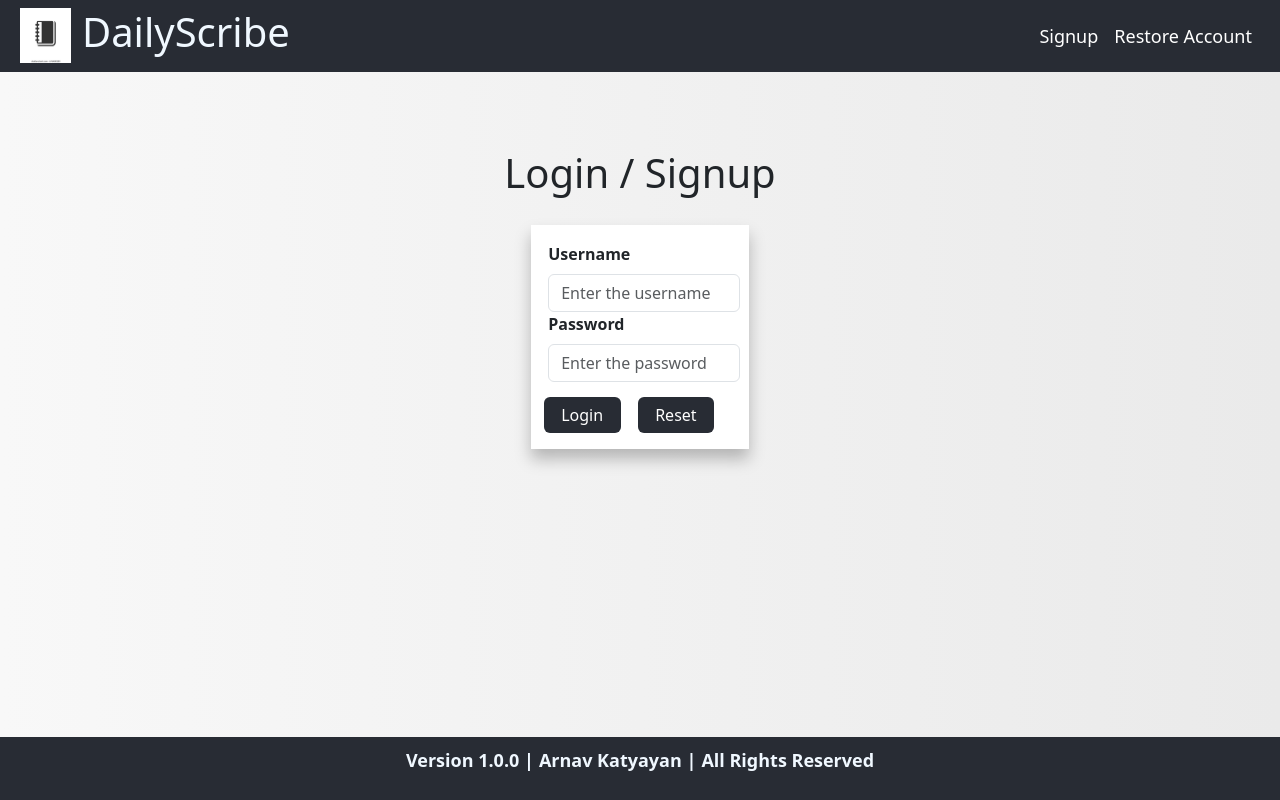
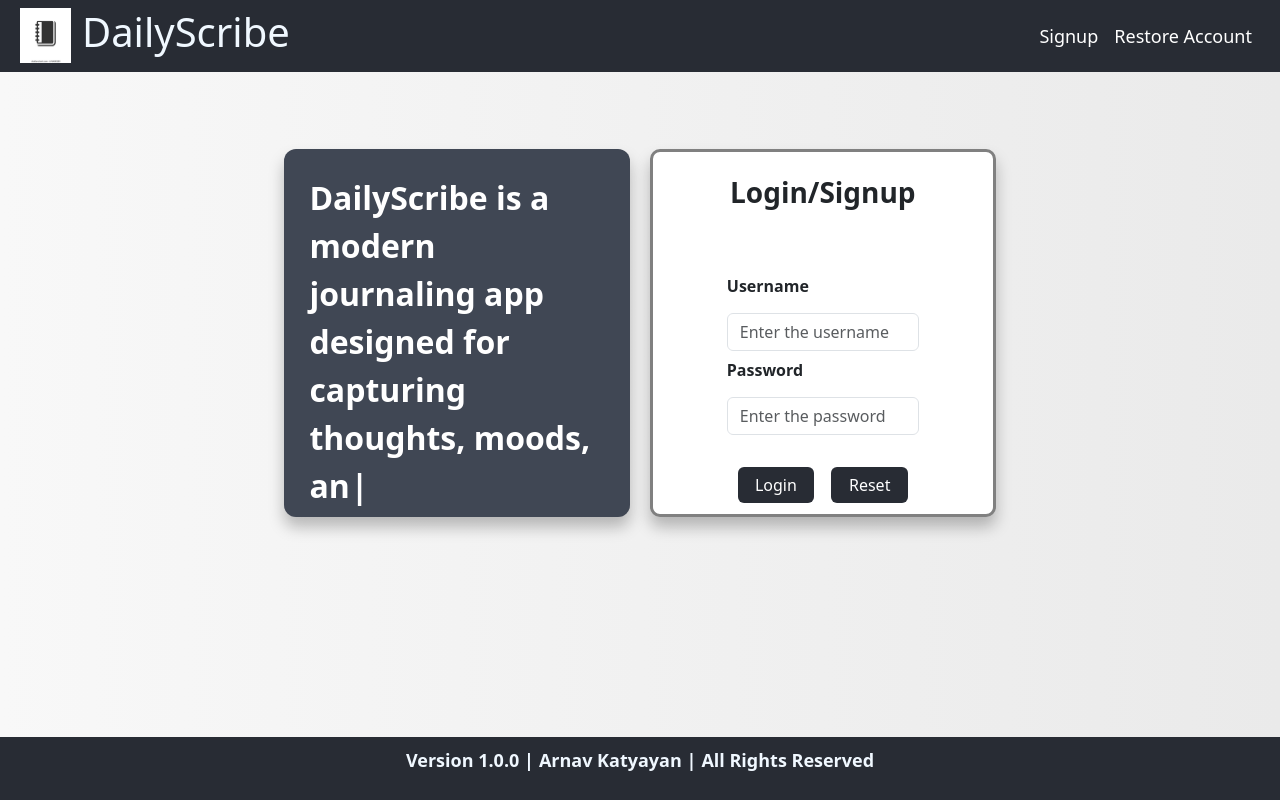
Before and after one commit to arnavkatyayan/DailyScribe, a React (Create React App) app in the folder DailyScribeNotesFE/dailyscribenotesfrontend/: page /login in a window 1280 px wide. Built offline with nearby package versions, Linux system fonts and the light colour scheme.

Commit message:
Login page UI improvements

```diff
--- a/DailyScribeNotesFE/dailyscribenotesfrontend/src/App.css
+++ b/DailyScribeNotesFE/dailyscribenotesfrontend/src/App.css
@@ -43,11 +43,8 @@ body {
 .login-page {
   display: flex;
   align-items: center;
-  flex-direction: column;
   gap:20px;
   justify-content: center;
-  /* height:100vh;
-  width:50vh; */
   position: relative;
   top:6vw;
 }
@@ -421,3 +418,42 @@ body {
 .btn-grps-export {
   top:33px;
 }
+.intro-page {
+  height: 46vh;
+  width: 27vw;
+  border: none;
+  box-shadow: 0px 10px 15px rgba(0, 0, 0, 0.25);
+  border-radius: 12px;
+  background-color: #404754;
+  color: white;
+  padding: 25px;
+  font-size: xx-large;
+  font-weight: 900;
+}
+.syncing-dimensions {
+  height: 46vh;
+  width: 27vw;
+  display: flex;
+  align-items: center;
+  justify-content: center;
+  position: relative;
+  border-radius: 10px;
+  border: 3px solid grey;
+}
+.login-form {
+  position: absolute;
+  top: 74px;
+  display: flex;
+  flex-direction: column;
+  gap: 7px;
+}
+.login-btns {
+  right:0px;
+  top:25px;
+}
+.login-title {
+  text-align: center;
+  top: -50px;
+  position: relative;
+  font-weight: 700;
+}
--- a/DailyScribeNotesFE/dailyscribenotesfrontend/src/LoginPage.js
+++ b/DailyScribeNotesFE/dailyscribenotesfrontend/src/LoginPage.js
@@ -6,6 +6,7 @@ import axios from "axios";
 import { SignupPage, ForgetPasswordPage, RestoreAccountWindow } from "./ReusableModalsAndMethods";
 import Swal from "sweetalert2";
 import { useNavigate } from 'react-router-dom';
+import { InfoPageDetails } from "./ReusableModalsAndMethods";
 
 function LoginPage(props) {
     const navigate = useNavigate();
@@ -239,6 +240,10 @@ function LoginPage(props) {
                 icon: 'warning',
                 title: 'Missing Fields',
                 text: 'Please enter both username and password.',
+                confirmButton: 'my-confirm-button',
+                customClass: {
+                confirmButton: 'my-confirm-button'
+                }
             });
             return;
         }
@@ -327,9 +332,14 @@ function LoginPage(props) {
 
     return (
         <div className="login-page">
-            <h1>Login / Signup</h1>
-            <div className="login-modal">
-                <Form>
+            <div className="intro-page">
+                <InfoPageDetails/>
+            </div>
+
+            <div className="login-modal syncing-dimensions">
+
+                <Form className="login-form">
+                   <h3 className="login-title">Login/Signup</h3>
                     <Form.Label className="label-css">Username</Form.Label>
                     <Form.Control
                         type="text"
@@ -346,7 +356,7 @@ function LoginPage(props) {
                         placeholder="Enter the password"
                         onChange={handlePassword}
                     />
-                    <div className="btn-grps">
+                    <div className="btn-grps login-btns">
                         <Button onClick={handleLogin}>Login</Button>
                         <Button onClick={handleReset}>Reset</Button>
                     </div>
--- a/DailyScribeNotesFE/dailyscribenotesfrontend/src/ReusableModalsAndMethods.js
+++ b/DailyScribeNotesFE/dailyscribenotesfrontend/src/ReusableModalsAndMethods.js
@@ -30,8 +30,33 @@ export const quotes = [
   "Every page turned is a step toward peace."
 ];
 
+const featuresDescription = [
+  "DailyScribe is a modern journaling app designed for capturing thoughts, moods, and daily reflections.",
+  "It offers a clean, distraction-free writing interface with optional password protection for privacy.",
+  "Users can export journals in PDF format, including named files and encryption for secure backups.",
+  "Enables sorting and searching features for great ease of use.",
+  "Sleek and readable UI that enhances the overall writing experience.",
+  "Built with React, Spring Boot, and Postgres — lightweight, responsive, and ready for real-world journaling."
+];
+
+
 export const getDate = (date) => {
   return date.split("T")[0];
+}
+
+export const InfoPageDetails = () => {
+  return (
+    <Typewriter
+      options={{
+        strings: featuresDescription,
+        autoStart: true,
+        loop: true,
+        pauseFor: 200,     // pause before deleting
+        delay: 50,         // default is 75 ms → 25 ms is 3× faster
+        deleteSpeed: 10,   // speed for erasing (optional)
+      }}
+    />
+  )
 }
 
 export const SignupPage = ({
```
